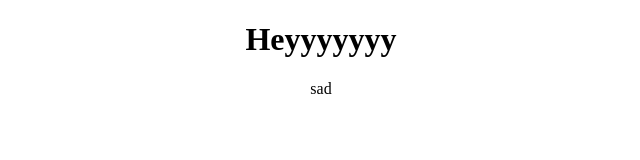
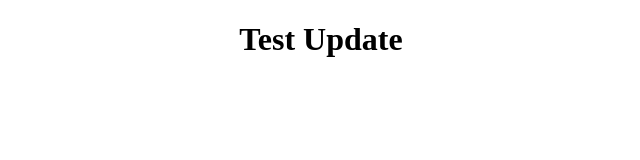
Before and after one commit to jamieleegordon/social-sounds, a React (Create React App) app: page / in a window 1280 px wide. Shown: the top 160 px of the page, without its empty margins (319-959 px from the left). Built offline with nearby package versions, Linux system fonts and the light colour scheme.

Commit message:
Test
test

```diff
--- a/src/App.js
+++ b/src/App.js
@@ -3,10 +3,7 @@ import './App.css';
 function App() {
   return (
     <div className="App">
-      <h1>Heyyyyyyy</h1>
-      <div>
-        sad
-      </div>
+      <h1>Test Update</h1>
     </div>
   );
 }
```
